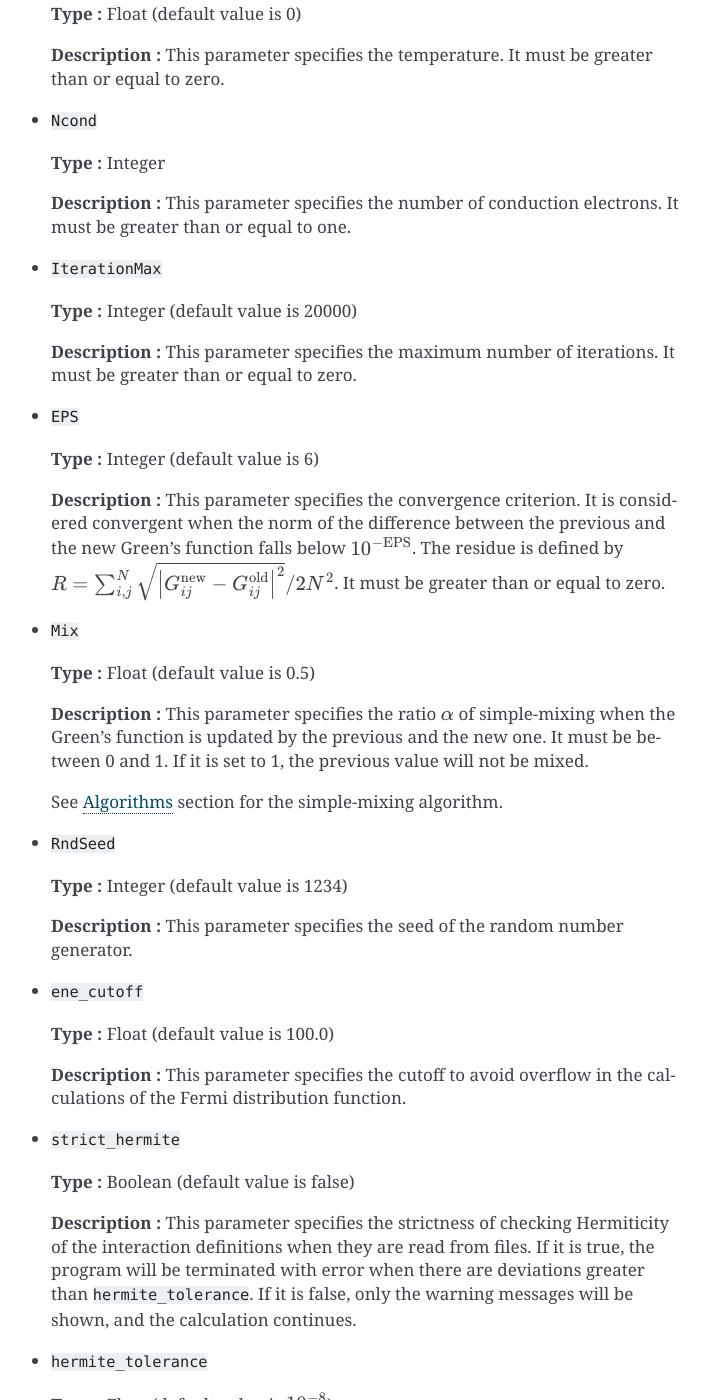
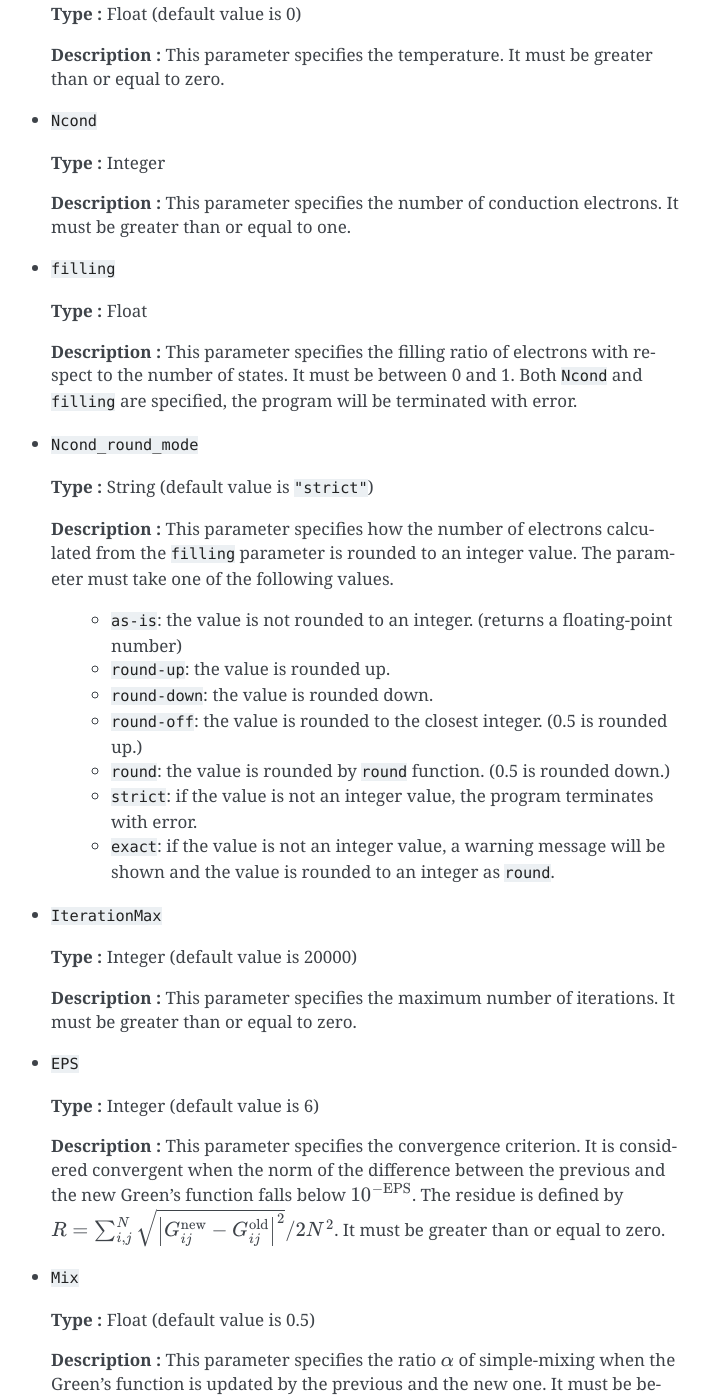
Before and after one commit to issp-center-dev/H-wave, a Sphinx documentation site: the page built from docs/en/source/uhfk/filespecification/config/index_config.rst, in a window 1280 px wide and 1400 px high, scrolled down 1362 px. Shown: the whole window, without its empty margins (399-1107 px from the left). Built offline with Sphinx 7.4.7, drawn with Linux system fonts in a browser that asks for light colours.

Commit message:
manuals updated

```diff
--- a/docs/en/source/uhfk/filespecification/config/index_config.rst
+++ b/docs/en/source/uhfk/filespecification/config/index_config.rst
@@ -86,6 +86,32 @@ Parameters
   **Description :**
   This parameter specifies the number of conduction electrons.
   It must be greater than or equal to one.
+
+- ``filling``
+
+  **Type :**
+  Float
+
+  **Description :**
+  This parameter specifies the filling ratio of electrons with respect to the number of states.
+  It must be between 0 and 1.
+  Both ``Ncond`` and ``filling`` are specified, the program will be terminated with error.
+
+- ``Ncond_round_mode``
+
+  **Type :**
+  String (default value is ``"strict"``)
+
+  **Description :**
+  This parameter specifies how the number of electrons calculated from the ``filling`` parameter is rounded to an integer value. The parameter must take one of the following values.
+
+    - ``as-is``:  the value is not rounded to an integer. (returns a floating-point number)
+    - ``round-up``:  the value is rounded up.
+    - ``round-down``:  the value is rounded down.
+    - ``round-off``:  the value is rounded to the closest integer. (0.5 is rounded up.)
+    - ``round``:  the value is rounded by ``round`` function. (0.5 is rounded down.)
+    - ``strict``:  if the value is not an integer value, the program terminates with error.
+    - ``exact``:  if the value is not an integer value, a warning message will be shown and the value is rounded to an integer as ``round``.
 
 - ``IterationMax``
 
```
Also changed, not shown: docs/en/source/uhfr/filespecification/config/index_config.rst (+25 -0 lines), docs/ja/source/uhfk/filespecification/config/index_config.rst (+20 -0 lines), docs/ja/source/uhfr/filespecification/config/index_config.rst (+20 -0 lines), docs/ja/source/rpa/filespecification/config/index_config.rst (line endings or trailing spaces).
